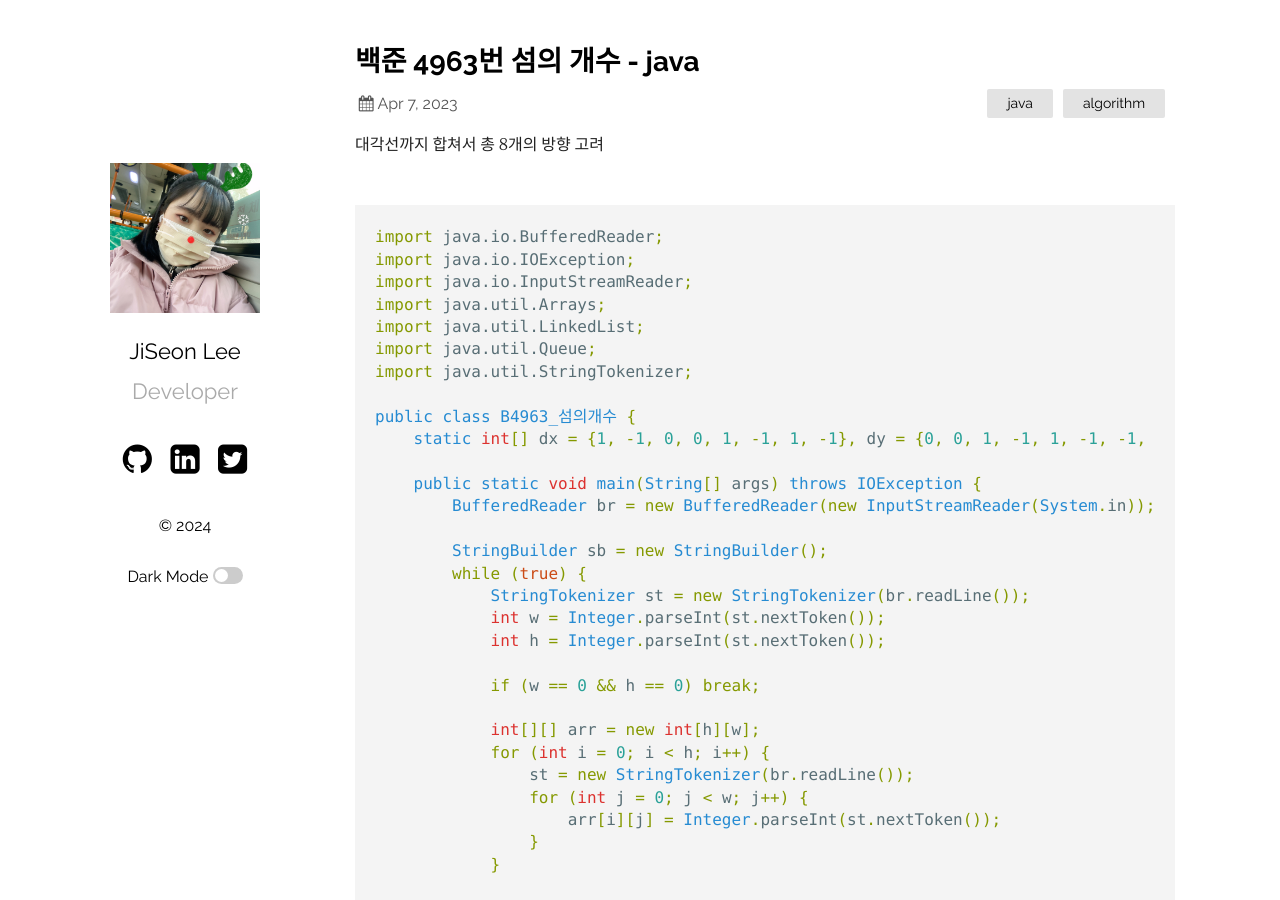
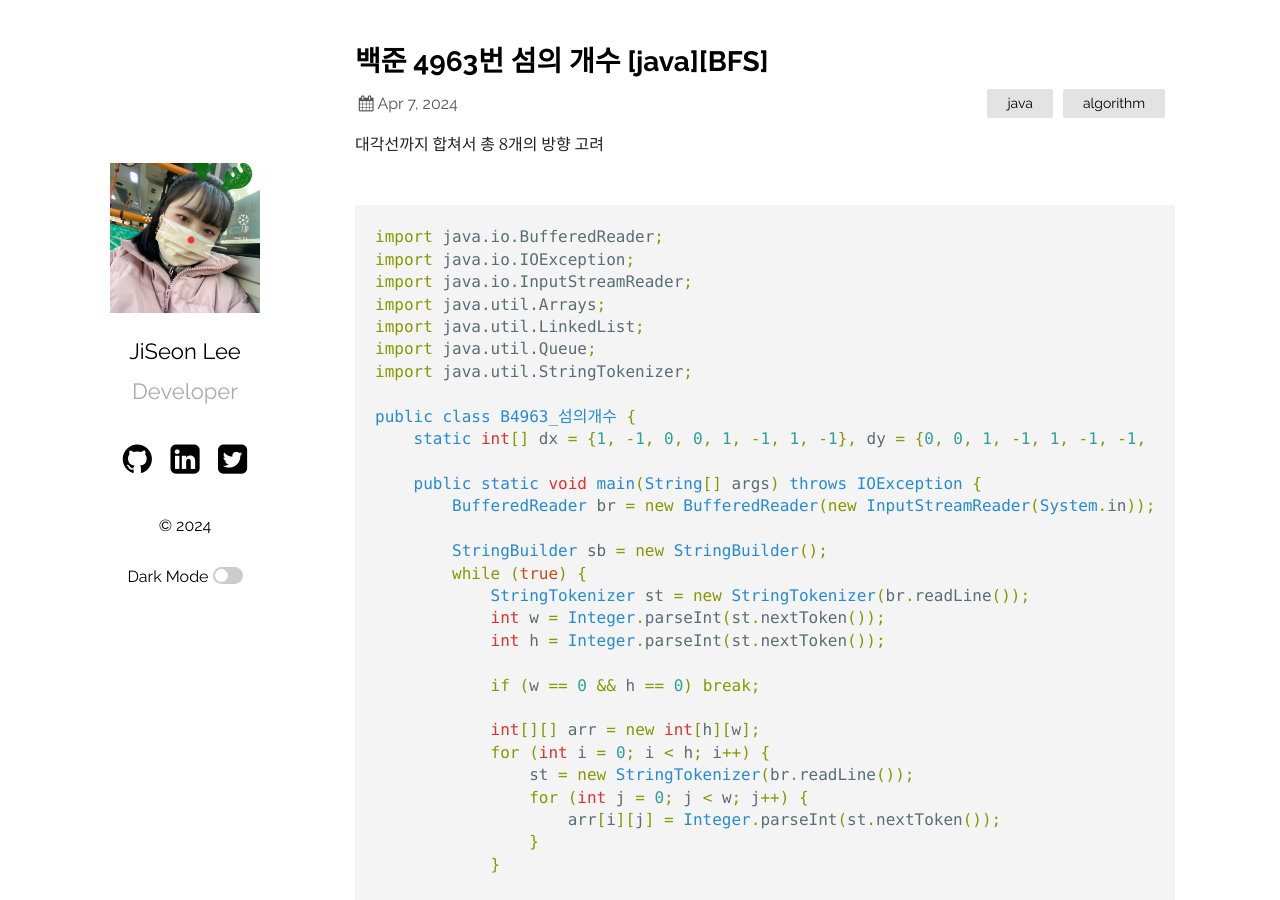
Before and after one commit to jsl1113/gitblog, a Jekyll site: the page built from _posts/2024-04-07-B4963.markdown, in a window 1280 px wide and 900 px high. Built offline with Jekyll 4.4.1, drawn with Linux system fonts in a browser that asks for light colours.

Commit message:
modify B4963

```diff
--- a/_posts/2024-04-07-B4963.markdown
+++ b/_posts/2024-04-07-B4963.markdown
@@ -1,7 +1,7 @@
 ---
 layout: post
-title:  "백준 4963번 섬의 개수 - java"
-date:   2023-04-07 13:27:00 +0530
+title:  "백준 4963번 섬의 개수 [java][BFS]"
+date:   2024-04-07 13:27:00 +0530
 categories: java algorithm
 ---
 
```
Also changed, not shown: assets/img.png (renamed from _posts/img.png).
